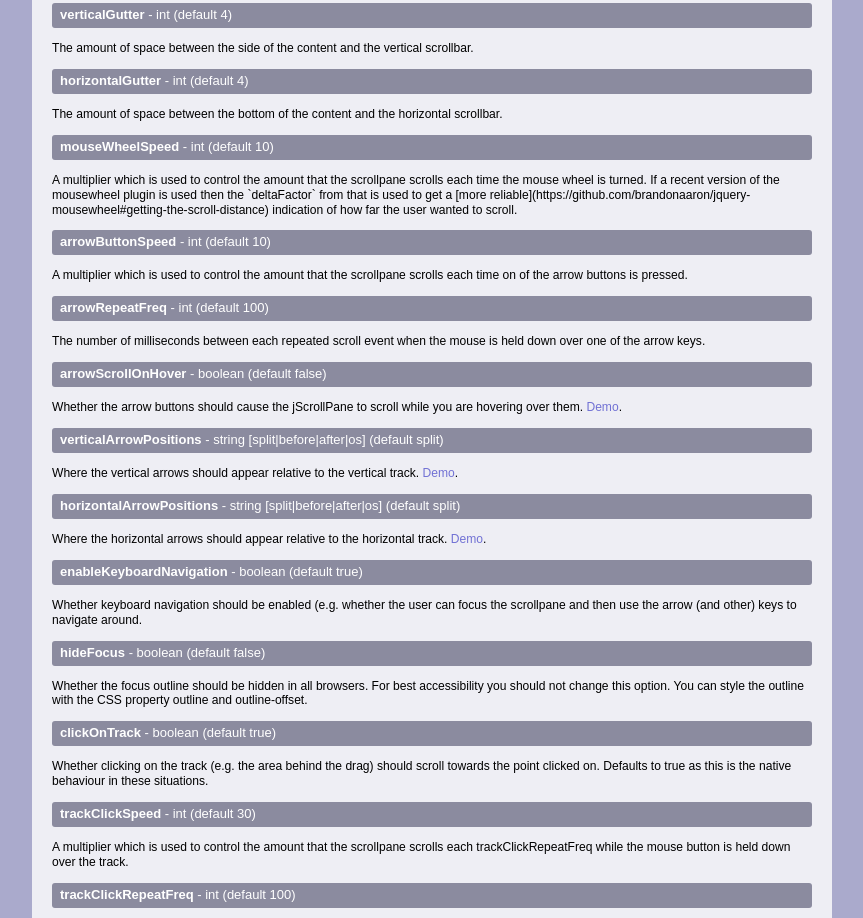
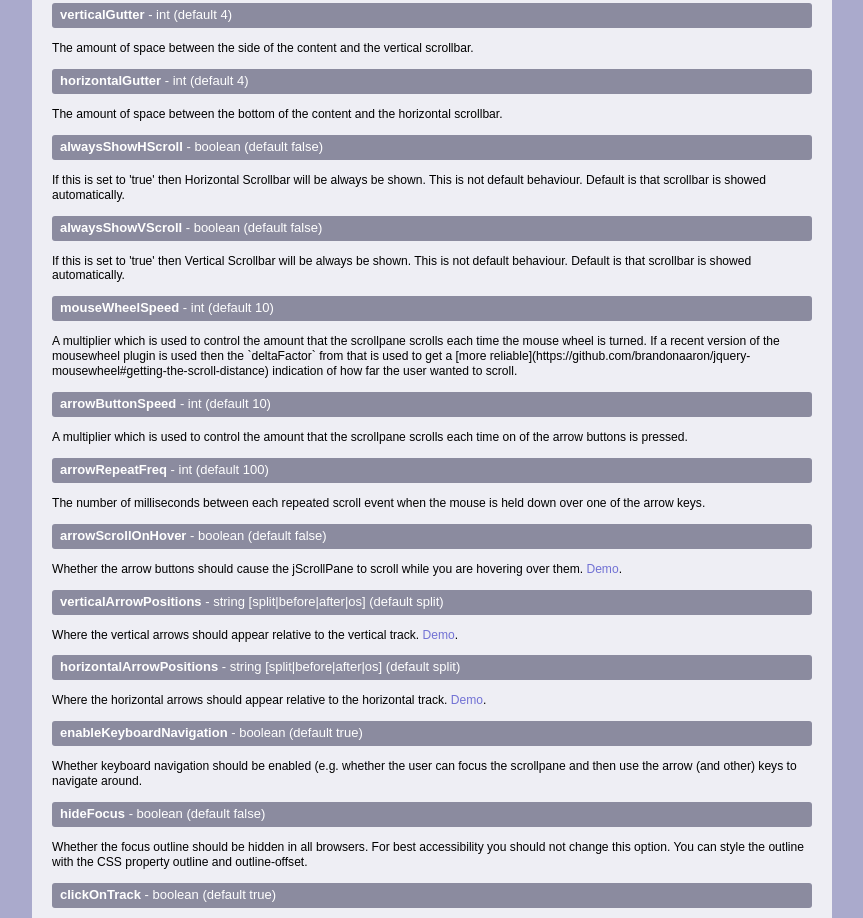
Before and after one commit to vitch/jScrollPane, a website: page settings.html in a window 1280 px wide. Shown: the part 1370-2288 px from the top of the page, without its empty margins (208-1071 px from the left). Drawn offline with nearby package versions, Linux system fonts and the light colour scheme.

Commit message:
Update documentation after adding new 'alwaysShowVScroll' and 'alwaysShowVScroll' settings in merge

```diff
--- a/settings.html
+++ b/settings.html
@@ -129,6 +129,16 @@
 			<p>
 				The amount of space between the bottom of the content and the horizontal scrollbar.
 			</p>
+			<h2 id="alwaysShowHScroll">alwaysShowHScroll <span class="setting-type">- boolean (default false)</span></h2>
+			<p>
+				If this is set to 'true' then Horizontal Scrollbar will be always be shown. This is not default behaviour.
+				Default is that scrollbar is showed automatically.
+			</p>
+			<h2 id="alwaysShowVScroll">alwaysShowVScroll <span class="setting-type">- boolean (default false)</span></h2>
+			<p>
+				If this is set to 'true' then Vertical Scrollbar will be always be shown. This is not default behaviour.
+				Default is that scrollbar is showed automatically.
+			</p>
 			<h2 id="mouseWheelSpeed">mouseWheelSpeed <span class="setting-type">- int (default 10)</span></h2>
 			<p>
 				A multiplier which is used to control the amount that the scrollpane scrolls each time the mouse wheel
```
